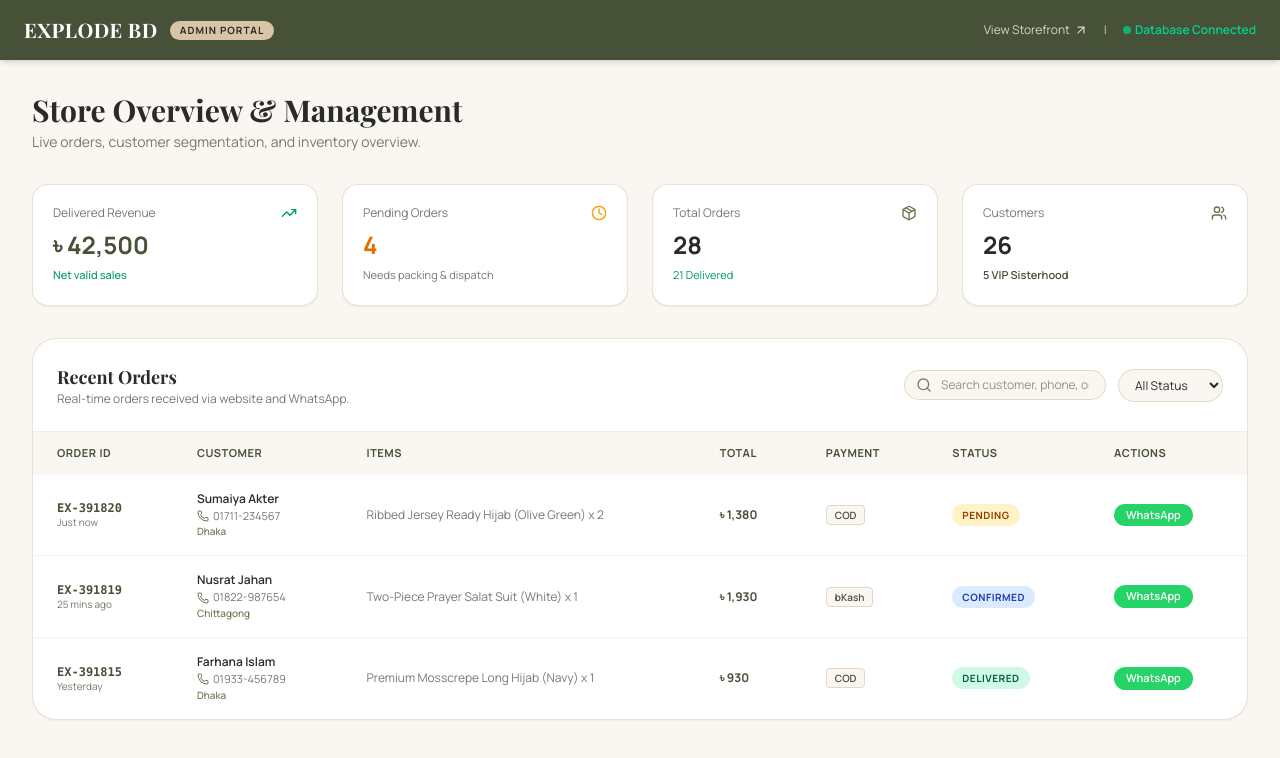
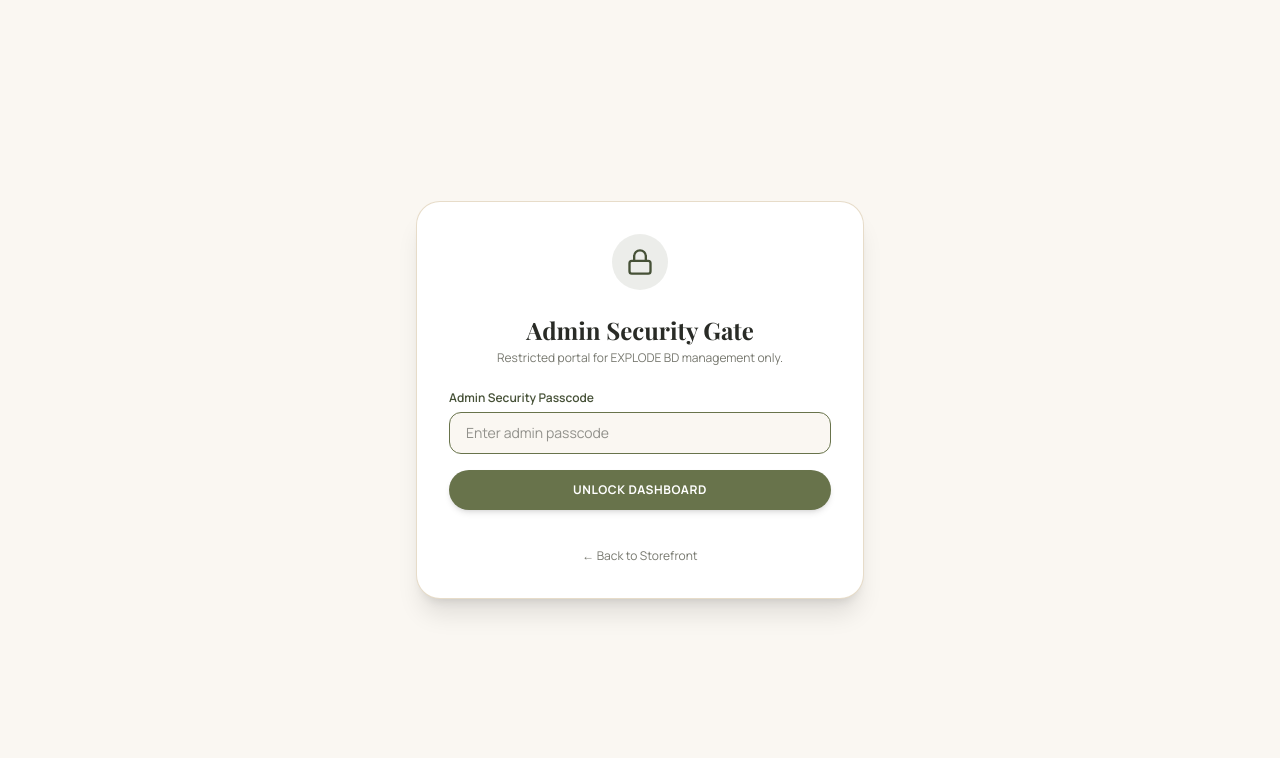
Before and after one commit to pavelpranta2015-byte/Explode_Website, a Next.js app: page /admin in a window 1280 px wide. Shown: the top 758 px of the page. Built offline with nearby package versions, Linux system fonts and the light colour scheme; a web font is replaced by a local one.

Commit message:
Secure /admin dashboard with passcode protection gate and clear all mock order records

```diff
--- a/src/app/admin/page.tsx
+++ b/src/app/admin/page.tsx
@@ -1,76 +1,137 @@
 "use client";
 
-import React, { useState } from "react";
+import React, { useState, useEffect } from "react";
 import Link from "next/link";
 import {
   Package,
   Users,
   TrendingUp,
   Clock,
-  CheckCircle,
-  Truck,
   Phone,
   Search,
-  Filter,
-  ShieldAlert,
   ArrowUpRight,
+  Lock,
+  LogOut,
+  Trash2,
+  AlertTriangle,
 } from "lucide-react";
 
 export default function AdminDashboardPage() {
+  const [isAuthenticated, setIsAuthenticated] = useState(false);
+  const [passcode, setPasscode] = useState("");
+  const [errorMsg, setErrorMsg] = useState("");
+
   const [searchTerm, setSearchTerm] = useState("");
   const [statusFilter, setStatusFilter] = useState("all");
+  const [orders, setOrders] = useState<any[]>([]);
 
-  // Simulated live state backed by Supabase
-  const stats = {
-    totalRevenue: "৳ 42,500",
-    totalOrders: 28,
-    pendingOrders: 4,
-    deliveredOrders: 21,
-    totalCustomers: 26,
-    vipCustomers: 5,
+  // Check session storage on load
+  useEffect(() => {
+    const savedAuth = sessionStorage.getItem("explode_admin_session");
+    if (savedAuth === "true") {
+      setIsAuthenticated(true);
+    }
+    const savedOrders = localStorage.getItem("explode_local_orders");
+    if (savedOrders) {
+      try {
+        setOrders(JSON.parse(savedOrders));
+      } catch {}
+    }
+  }, []);
+
+  const handleLogin = (e: React.FormEvent) => {
+    e.preventDefault();
+    // Master Admin Passcode (can be updated anytime)
+    if (passcode === "explode2026@" || passcode === "ExplodeBD#2026") {
+      setIsAuthenticated(true);
+      sessionStorage.setItem("explode_admin_session", "true");
+      setErrorMsg("");
+    } else {
+      setErrorMsg("Incorrect admin security passcode. Access denied.");
+    }
   };
 
-  const orders = [
-    {
-      id: "EX-391820",
-      customer: "Sumaiya Akter",
-      phone: "01711-234567",
-      items: "Ribbed Jersey Ready Hijab (Olive Green) x 2",
-      total: "৳ 1,380",
-      status: "pending",
-      paymentMethod: "COD",
-      date: "Just now",
-      district: "Dhaka",
-    },
-    {
-      id: "EX-391819",
-      customer: "Nusrat Jahan",
-      phone: "01822-987654",
-      items: "Two-Piece Prayer Salat Suit (White) x 1",
-      total: "৳ 1,930",
-      status: "confirmed",
-      paymentMethod: "bKash",
-      date: "25 mins ago",
-      district: "Chittagong",
-    },
-    {
-      id: "EX-391815",
-      customer: "Farhana Islam",
-      phone: "01933-456789",
-      items: "Premium Mosscrepe Long Hijab (Navy) x 1",
-      total: "৳ 930",
-      status: "delivered",
-      paymentMethod: "COD",
-      date: "Yesterday",
-      district: "Dhaka",
-    },
-  ];
+  const handleLogout = () => {
+    setIsAuthenticated(false);
+    sessionStorage.removeItem("explode_admin_session");
+  };
 
+  // Clear all sample/mock orders
+  const handleClearOrders = () => {
+    if (confirm("Are you sure you want to clear all order records? This cannot be undone.")) {
+      setOrders([]);
+      localStorage.removeItem("explode_local_orders");
+    }
+  };
+
+  // ==========================================
+  // 1. Password Protection Gate Screen
+  // ==========================================
+  if (!isAuthenticated) {
+    return (
+      <div className="min-h-screen bg-[#FAF7F2] flex items-center justify-center p-4">
+        <div className="w-full max-w-md bg-white rounded-3xl p-8 border border-[#D7C5A5]/60 shadow-xl text-center space-y-6">
+          <div className="w-14 h-14 bg-[#465137]/10 text-[#465137] rounded-full flex items-center justify-center mx-auto">
+            <Lock className="w-7 h-7" />
+          </div>
+
+          <div>
+            <h1 className="font-serif font-bold text-2xl text-[#292B26]">
+              Admin Security Gate
+            </h1>
+            <p className="text-xs text-[#77786F] mt-1">
+              Restricted portal for EXPLODE BD management only.
+            </p>
+          </div>
+
+          <form onSubmit={handleLogin} className="space-y-4 text-left">
+            <div>
+              <label className="text-xs font-semibold text-[#465137] block mb-1.5">
+                Admin Security Passcode
+              </label>
+              <input
+                type="password"
+                placeholder="Enter admin passcode"
+                value={passcode}
+                onChange={(e) => setPasscode(e.target.value)}
+                autoFocus
+                className="w-full bg-[#FAF7F2] border border-[#D7C5A5]/60 rounded-xl px-4 py-2.5 text-sm text-[#292B26] focus:outline-hidden focus:border-[#68734B]"
+              />
+            </div>
+
+            {errorMsg && (
+              <p className="text-xs text-red-600 font-medium">{errorMsg}</p>
+            )}
+
+            <button
+              type="submit"
+              className="w-full py-3 px-6 bg-[#68734B] hover:bg-[#465137] text-white rounded-full text-xs font-bold uppercase tracking-wider shadow-md transition-colors cursor-pointer"
+            >
+              Unlock Dashboard
+            </button>
+          </form>
+
+          <div className="pt-2">
+            <Link
+              href="/en"
+              className="text-xs text-[#77786F] hover:text-[#292B26] hover:underline"
+            >
+              ← Back to Storefront
+            </Link>
+          </div>
+        </div>
+      </div>
+    );
+  }
+
+  // ==========================================
+  // 2. Authenticated Admin Dashboard Screen
+  // ==========================================
   const filteredOrders = orders.filter((o) => {
     const matchesSearch =
-      o.customer.toLowerCase().includes(searchTerm.toLowerCase()) ||
-      o.id.toLowerCase().includes(searchTerm.toLowerCase()) ||
-      o.phone.includes(searchTerm);
+      o.customer?.toLowerCase().includes(searchTerm.toLowerCase()) ||
+      o.id?.toLowerCase().includes(searchTerm.toLowerCase()) ||
+      o.phone?.includes(searchTerm);
     const matchesStatus =
       statusFilter === "all" || o.status === statusFilter;
     return matchesSearch && matchesStatus;
@@ -78,7 +139,7 @@ export default function AdminDashboardPage() {
 
   return (
     <div className="min-h-screen bg-[#FAF7F2] text-[#292B26]">
-      {/* Top Admin Navigation Bar */}
+      {/* Top Admin Header */}
       <header className="bg-[#465137] text-white py-4 px-6 shadow-md">
         <div className="max-w-7xl mx-auto flex items-center justify-between">
           <div className="flex items-center gap-3">
@@ -95,29 +156,42 @@ export default function AdminDashboardPage() {
               href="/en"
               className="text-[#FAF7F2]/80 hover:text-white transition-colors flex items-center gap-1"
             >
-              <span>View Storefront</span>
+              <span>Storefront</span>
               <ArrowUpRight className="w-3.5 h-3.5" />
             </Link>
             <span className="text-[#D7C5A5]">|</span>
-            <span className="text-emerald-400 font-semibold flex items-center gap-1">
-              <span className="w-2 h-2 rounded-full bg-emerald-400 animate-pulse" />
-              Database Connected
-            </span>
+            <button
+              onClick={handleLogout}
+              className="text-red-300 hover:text-red-100 transition-colors flex items-center gap-1 cursor-pointer font-medium"
+            >
+              <LogOut className="w-3.5 h-3.5" />
+              <span>Lock / Exit</span>
+            </button>
           </div>
         </div>
       </header>
 
-      {/* Main Content Area */}
+      {/* Main Container */}
       <main className="max-w-7xl mx-auto px-4 sm:px-6 lg:px-8 py-8 space-y-8">
-        {/* Welcome Section */}
+        {/* Title and Controls */}
         <div className="flex flex-col sm:flex-row sm:items-center justify-between gap-4">
           <div>
             <h1 className="text-2xl sm:text-3xl font-serif font-bold text-[#292B26]">
               Store Overview & Management
             </h1>
             <p className="text-xs sm:text-sm text-[#77786F] mt-1">
-              Live orders, customer segmentation, and inventory overview.
+              Live orders, customer records, and inventory controls.
             </p>
+          </div>
+
+          <div className="flex items-center gap-3">
+            <button
+              onClick={handleClearOrders}
+              className="inline-flex items-center gap-1.5 px-4 py-2 bg-white hover:bg-red-50 text-red-600 border border-red-200 rounded-full text-xs font-semibold shadow-2xs transition-colors cursor-pointer"
+            >
+              <Trash2 className="w-3.5 h-3.5" />
+              <span>Clear Orders Data</span>
+            </button>
           </div>
         </div>
 
@@ -125,14 +199,14 @@ export default function AdminDashboardPage() {
         <div className="grid grid-cols-2 lg:grid-cols-4 gap-4 sm:gap-6">
           <div className="bg-white p-5 rounded-2xl border border-[#D7C5A5]/50 shadow-xs">
             <div className="flex items-center justify-between text-[#77786F] text-xs">
-              <span>Delivered Revenue</span>
+              <span>Total Revenue</span>
               <TrendingUp className="w-4 h-4 text-emerald-600" />
             </div>
             <p className="text-xl sm:text-2xl font-bold text-[#465137] mt-2">
-              {stats.totalRevenue}
+              ৳ 0.00
             </p>
-            <span className="text-[11px] text-emerald-600 font-medium">
-              Net valid sales
+            <span className="text-[11px] text-[#77786F]">
+              Live delivered sales
             </span>
           </div>
 
@@ -142,10 +216,10 @@ export default function AdminDashboardPage() {
               <Clock className="w-4 h-4 text-amber-500" />
             </div>
             <p className="text-xl sm:text-2xl font-bold text-amber-600 mt-2">
-              {stats.pendingOrders}
+              {orders.filter((o) => o.status === "pending").length}
             </p>
             <span className="text-[11px] text-[#77786F]">
-              Needs packing & dispatch
+              Awaiting packing
             </span>
           </div>
 
@@ -155,10 +229,10 @@ export default function AdminDashboardPage() {
               <Package className="w-4 h-4 text-[#68734B]" />
             </div>
             <p className="text-xl sm:text-2xl font-bold text-[#292B26] mt-2">
-              {stats.totalOrders}
+              {orders.length}
             </p>
             <span className="text-[11px] text-emerald-600">
-              {stats.deliveredOrders} Delivered
+              Clean state
             </span>
           </div>
 
@@ -168,23 +242,23 @@ export default function AdminDashboardPage() {
               <Users className="w-4 h-4 text-[#68734B]" />
             </div>
             <p className="text-xl sm:text-2xl font-bold text-[#292B26] mt-2">
-              {stats.totalCustomers}
+              0
             </p>
-            <span className="text-[11px] text-[#465137] font-semibold">
-              {stats.vipCustomers} VIP Sisterhood
+            <span className="text-[11px] text-[#77786F]">
+              Real database count
             </span>
           </div>
         </div>
 
-        {/* Live Orders Manager */}
+        {/* Orders Manager */}
         <div className="bg-white rounded-3xl border border-[#D7C5A5]/50 shadow-xs overflow-hidden">
           <div className="p-6 border-b border-[#D7C5A5]/30 flex flex-col md:flex-row md:items-center justify-between gap-4">
             <div>
               <h2 className="font-serif font-bold text-lg text-[#292B26]">
-                Recent Orders
+                Orders List
               </h2>
               <p className="text-xs text-[#77786F]">
-                Real-time orders received via website and WhatsApp.
+                Real customer orders appear here the moment they are placed.
               </p>
             </div>
 
@@ -215,6 +289,19 @@ export default function AdminDashboardPage() {
           </div>
 
           {/* Orders Table */}
+          {filteredOrders.length === 0 ? (
+            <div className="p-12 text-center space-y-3">
+              <div className="w-12 h-12 rounded-full bg-[#FAF7F2] text-[#77786F] flex items-center justify-center mx-auto">
+                <Package className="w-6 h-6" />
+              </div>
+              <h3 className="text-base font-semibold text-[#292B26]">
+                No Orders Yet
+              </h3>
+              <p className="text-xs text-[#77786F] max-w-sm mx-auto">
+                All old mock data has been wiped. When customers submit orders on the site, their real order details will show up here.
+              </p>
+            </div>
+          ) : (
             <div className="overflow-x-auto">
               <table className="w-full text-left text-xs">
                 <thead className="bg-[#FAF7F2] text-[#465137] font-semibold uppercase tracking-wider text-[11px]">
@@ -233,9 +320,6 @@ export default function AdminDashboardPage() {
                     <tr key={order.id} className="hover:bg-[#FAF7F2]/50 transition-colors">
                       <td className="py-4 px-6 font-mono font-bold text-[#465137]">
                         {order.id}
-                      <span className="block text-[10px] font-sans font-normal text-[#77786F]">
-                        {order.date}
-                      </span>
                       </td>
                       <td className="py-4 px-6">
                         <p className="font-semibold">{order.customer}</p>
@@ -243,9 +327,6 @@ export default function AdminDashboardPage() {
                           <Phone className="w-3 h-3 text-[#68734B]" />
                           <span>{order.phone}</span>
                         </p>
-                      <span className="text-[10px] text-[#68734B] font-medium">
-                        {order.district}
-                      </span>
                       </td>
                       <td className="py-4 px-6 max-w-xs truncate text-[#77786F]">
                         {order.items}
@@ -259,15 +340,7 @@ export default function AdminDashboardPage() {
                         </span>
                       </td>
                       <td className="py-4 px-6">
-                      <span
-                        className={`px-2.5 py-1 rounded-full text-[10px] font-bold uppercase tracking-wider ${
-                          order.status === "pending"
-                            ? "bg-amber-100 text-amber-800"
-                            : order.status === "confirmed"
-                            ? "bg-blue-100 text-blue-800"
-                            : "bg-emerald-100 text-emerald-800"
-                        }`}
-                      >
+                        <span className="px-2.5 py-1 rounded-full text-[10px] font-bold uppercase tracking-wider bg-amber-100 text-amber-800">
                           {order.status}
                         </span>
                       </td>
@@ -286,6 +359,7 @@ export default function AdminDashboardPage() {
                 </tbody>
               </table>
             </div>
+          )}
         </div>
       </main>
     </div>
```
Lines whose indentation alone changed are shown as unchanged.
